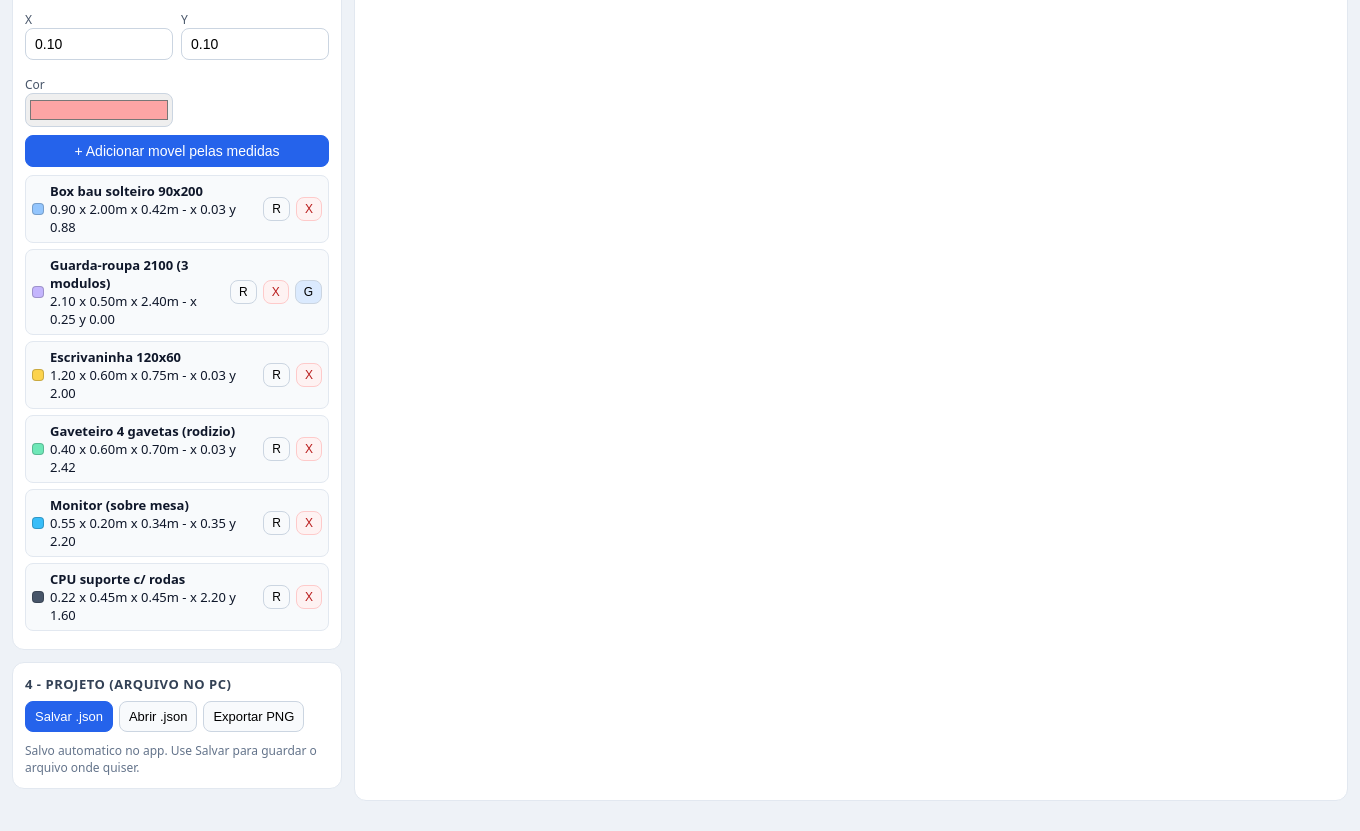
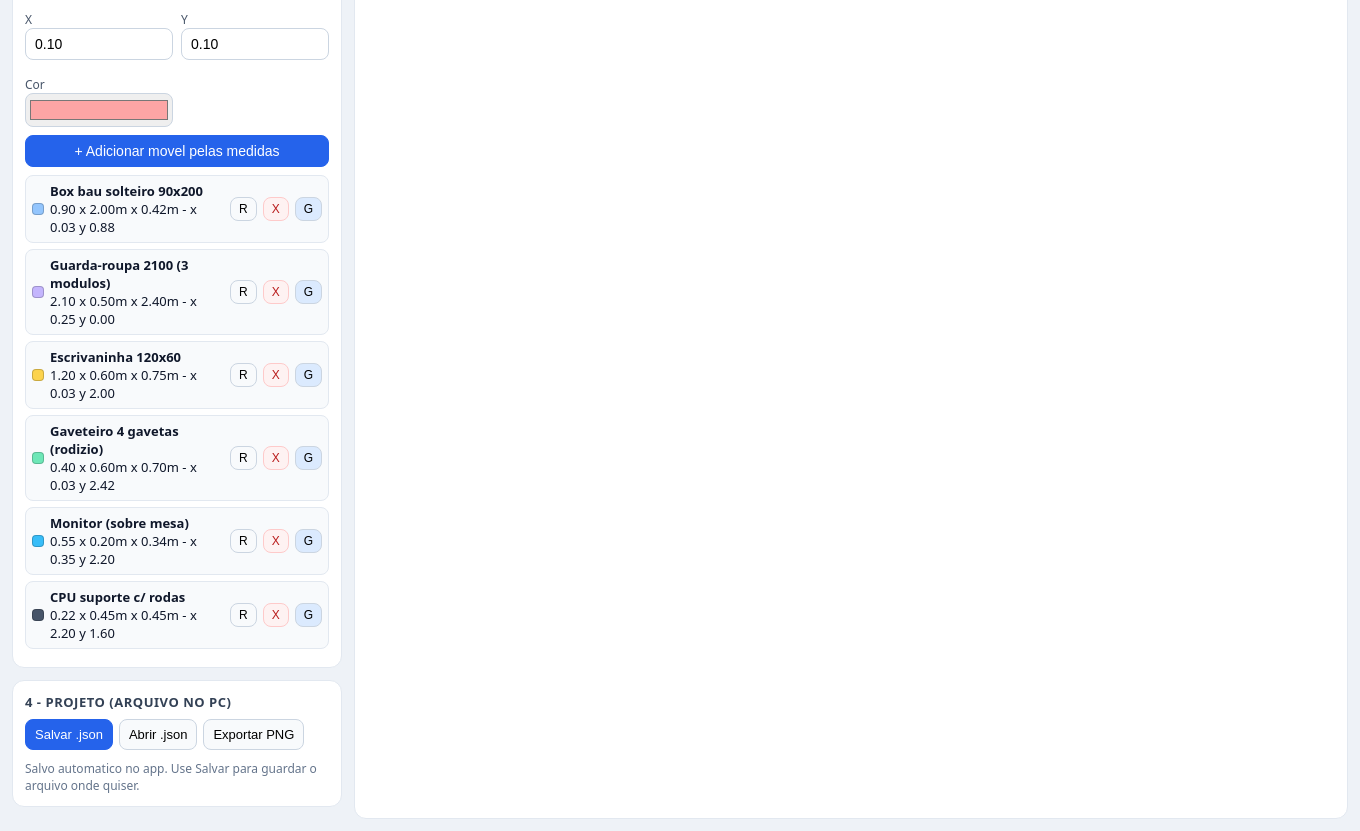
Before and after one commit to VectraInsights/modular, an Electron app: page planejador-comodos-pc/index.html in a window 1360 px wide. Shown: the part 971-1802 px from the top of the page. Drawn offline with nearby package versions, Linux system fonts and the light colour scheme; no server answers.

Commit message:
fix: botao de configuracao (gavetas/prateleiras) aparece para qualquer movel

```diff
--- a/planejador-comodos-pc/index.html
+++ b/planejador-comodos-pc/index.html
@@ -166,7 +166,7 @@ function listAll(){
     const br=document.createElement('button'); br.textContent='R'; br.className='small'; br.title='Girar mobilia 90 graus'; br.onclick=(e)=>{e.stopPropagation();window.PLAN.sel=i;rotSel();};
     const bd=document.createElement('button'); bd.textContent='X'; bd.className='small danger'; bd.onclick=(e)=>{e.stopPropagation();delFurn(i);};
     li.onclick=()=>{window.PLAN.sel=i;refresh(true);}; li.appendChild(br); li.appendChild(bd);
-    if(/guarda/i.test(f.name)){ const bc=document.createElement('button'); bc.textContent='G'; bc.className='small'; bc.title='Configurar gavetas, prateleiras, varao'; bc.style.background='#dbeafe'; bc.onclick=(e)=>{e.stopPropagation();openWardModal(i);}; li.appendChild(bc); }
+    { const bc=document.createElement('button'); bc.textContent='G'; bc.className='small'; bc.title='Configurar gavetas, prateleiras, varao'; bc.style.background='#dbeafe'; bc.onclick=(e)=>{e.stopPropagation();openWardModal(i);}; li.appendChild(bc); }
     fu.appendChild(li); });
   if(window.PLAN.sel>=0 && window.PLAN.sel<S().furn.length){
     const f=S().furn[window.PLAN.sel];
```
